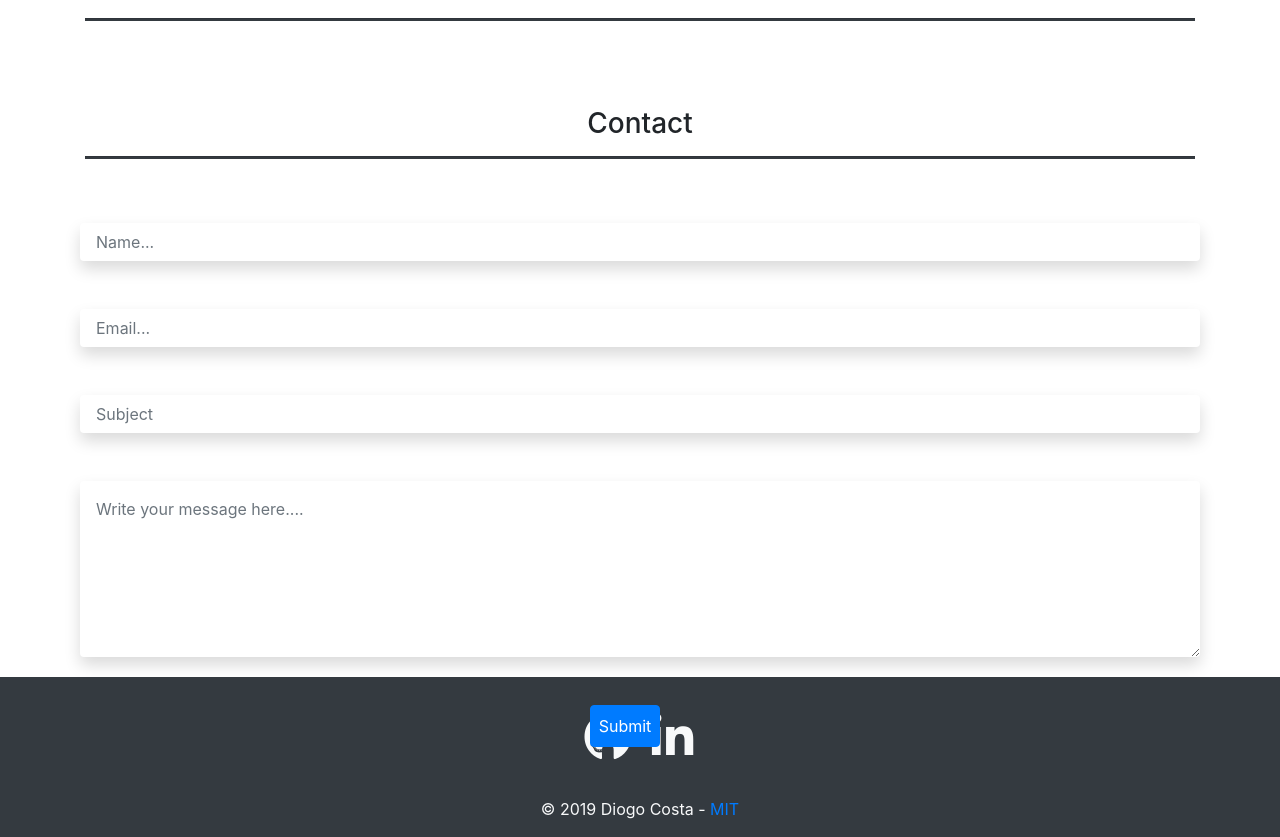
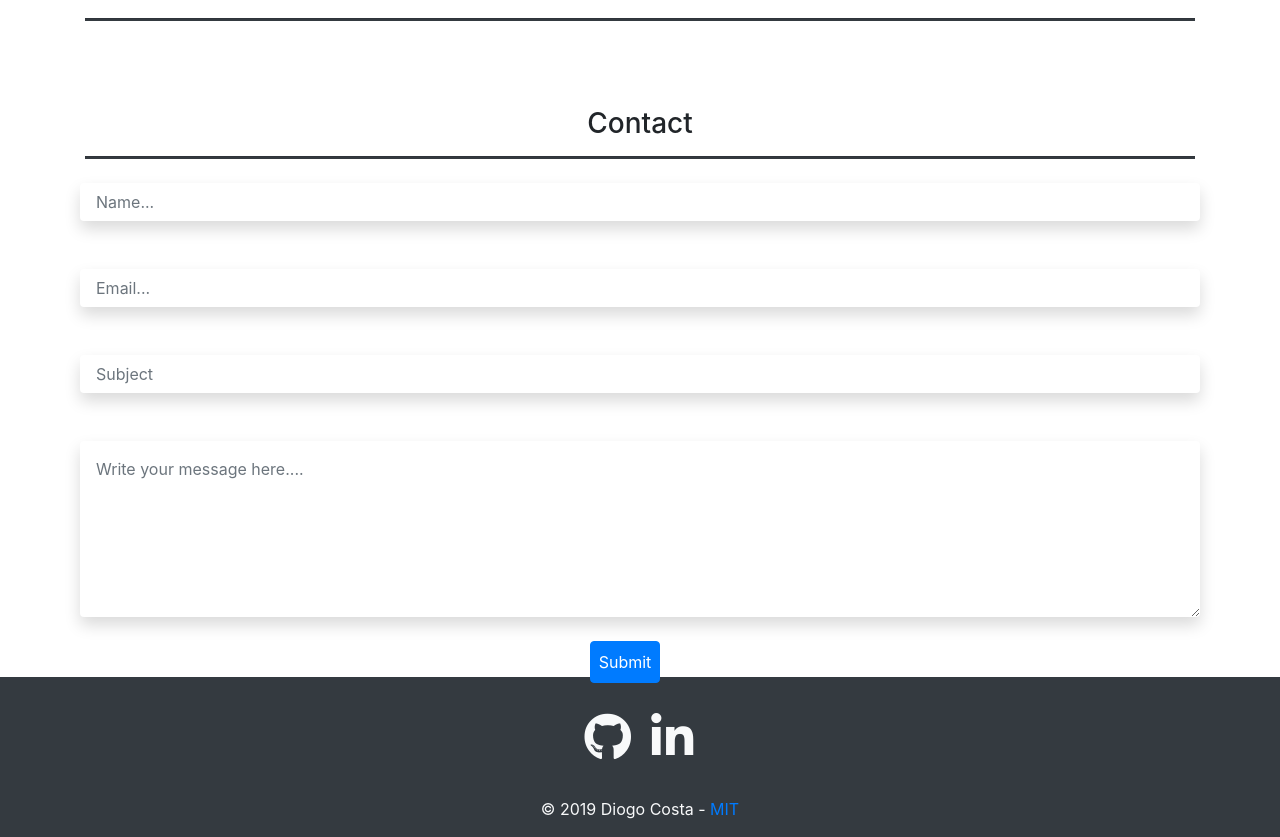
Before and after one commit to diogofalken/portfolio, a CodeIgniter app: page /portfolio/ in a window 1280 px wide. Shown: the part 1702-2539 px from the top of the page. Run offline with CodeIgniter, Linux system fonts and the light colour scheme; data that the repository does not hold is empty; some libraries are stand-ins or nearby versions.

Commit message:
Minor fixes

```diff
--- a/application/views/pages/home.php
+++ b/application/views/pages/home.php
@@ -156,7 +156,7 @@
             </div>
         </div>
         <div class="row">
-            <div class="col-12 my-5">
+            <div class="col-12 my-2">
                 <?php echo form_open("Contact/contactMe", "class=\"form-row\" onsubmit=\"return validation(this);\""); ?>
                 <!--Grid column-->
                 <div class="col-md-12 mb-5">
@@ -184,7 +184,7 @@
                     </div>
                 </div>
                 <!--Grid column-->
-                <div class="col-md-12 mb-5">
+                <div class="col-md-12 mb-4">
                     <div class="form-row ">
                         <textarea type="text" id="message" name="message" rows="6"
                             class="form-control shadow p-3 bg-white rounded"
--- a/assets/css/home.css
+++ b/assets/css/home.css
@@ -281,10 +281,7 @@
 .form-control {
 	border: 0;
 }
-.input_animation {
-	height: 50px;
-	transition: 0.25s height;
-}
+
 /* Media Queries */
 @media (min-width: 374px) and (max-width: 767px) {
 	#section_about,
--- a/assets/js/home.js
+++ b/assets/js/home.js
@@ -219,6 +219,7 @@ const validation = form => {
 
 document.querySelectorAll(".form-control").forEach(input => {
 	input.addEventListener("click", () => {
-		input.classList.add("input_animation");
+		input.classList.remove("shadow");
+		input.classList.add("shadow-lg");
 	});
 });
```
